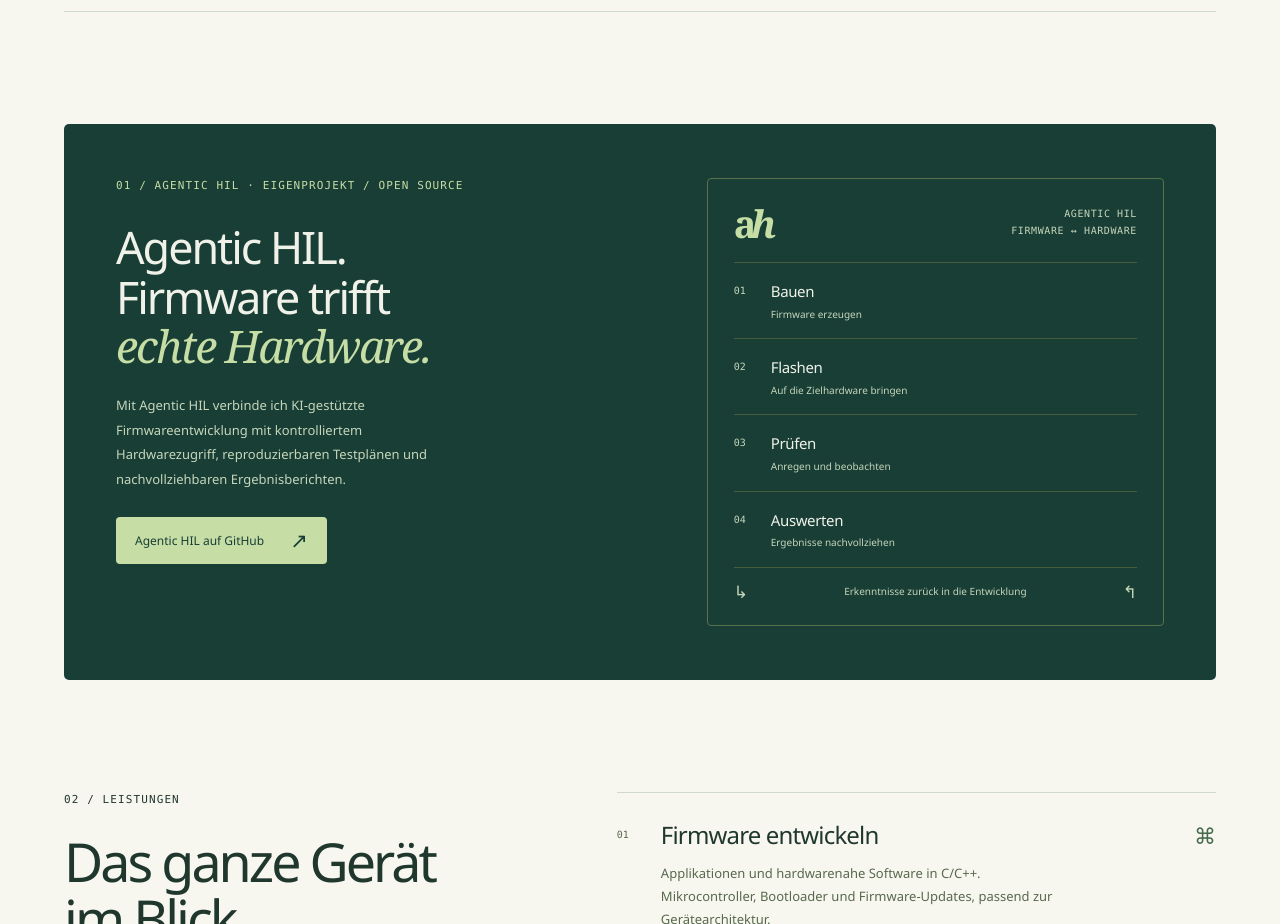
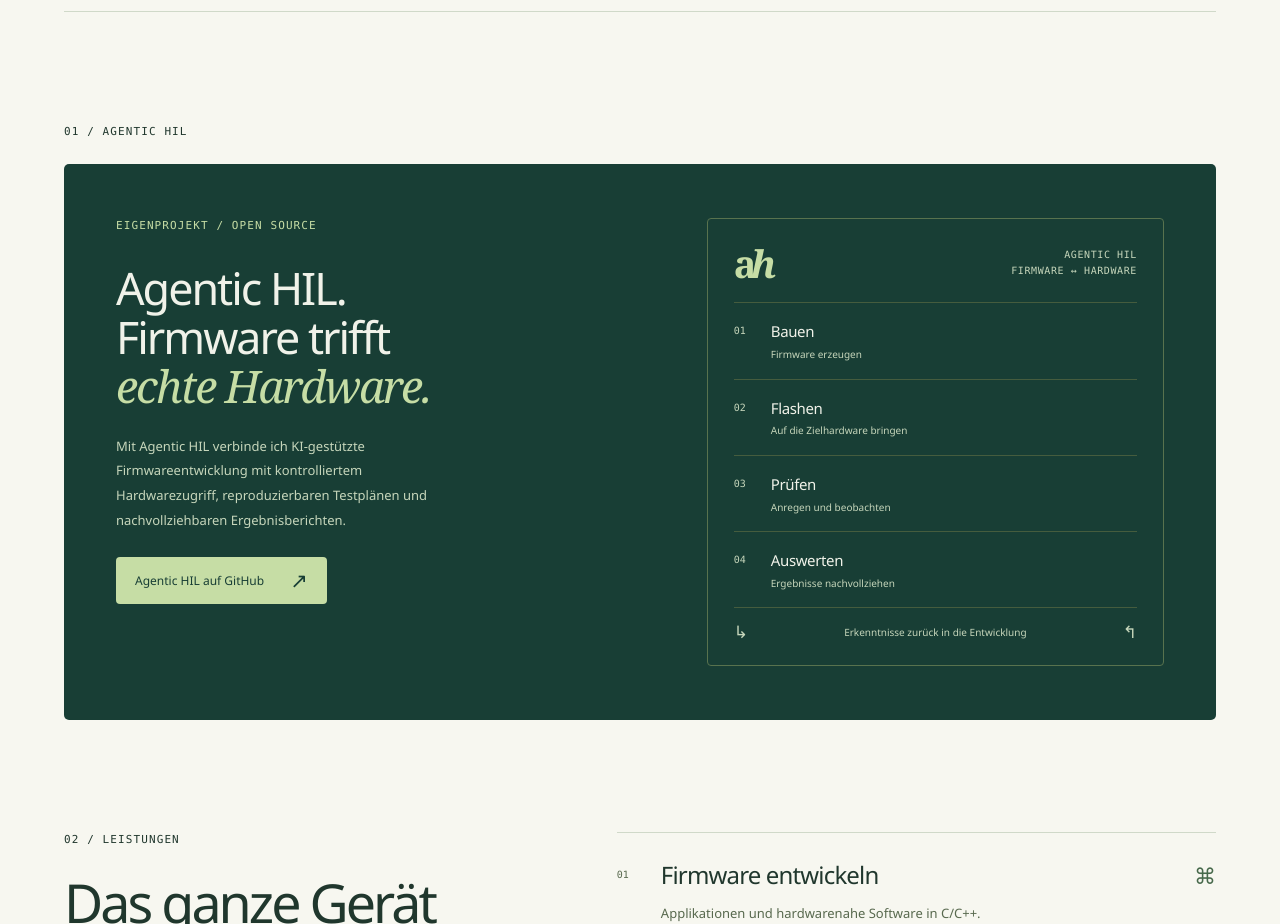
Before and after one commit to hp-8472/hannes-pauli.de, a website: page site/index.html in a window 1280 px wide. Shown: the part 840-1764 px from the top of the page. Drawn offline with Linux system fonts and the light colour scheme.

Commit message:
Webseite: Agentic-HIL-Abschnitt nummerieren

```diff
--- a/site/index.html
+++ b/site/index.html
@@ -86,8 +86,9 @@
     <div class="expertise-strip section-shell" aria-label="Technische Schwerpunkte"><span>Agentic HIL</span><span>C / C++</span><span>Hardware</span><span>Sensorik & Regelung</span><span>CAN & Modbus</span><span>Unit- & HIL-Tests</span></div>
 
     <section id="agentic-hil" class="hil-section section-shell section-space" aria-labelledby="hil-heading">
+      <p class="eyebrow hil-section-label">01 / Agentic HIL</p>
       <div class="hil-panel">
-        <div class="hil-copy"><p class="eyebrow">01 / Agentic HIL · Eigenprojekt / Open Source</p><h2 id="hil-heading">Agentic HIL.<br>Firmware trifft<br><em>echte Hardware.</em></h2><p>Mit Agentic HIL verbinde ich KI-gestützte Firmwareentwicklung mit kontrolliertem Hardwarezugriff, reproduzierbaren Testplänen und nachvollziehbaren Ergebnisberichten.</p><a class="button button-light" href="https://github.com/agentic-hil/agentic-hil" target="_blank" rel="noopener noreferrer">Agentic HIL auf GitHub <span aria-hidden="true">↗</span></a></div>
+        <div class="hil-copy"><p class="eyebrow">Eigenprojekt / Open Source</p><h2 id="hil-heading">Agentic HIL.<br>Firmware trifft<br><em>echte Hardware.</em></h2><p>Mit Agentic HIL verbinde ich KI-gestützte Firmwareentwicklung mit kontrolliertem Hardwarezugriff, reproduzierbaren Testplänen und nachvollziehbaren Ergebnisberichten.</p><a class="button button-light" href="https://github.com/agentic-hil/agentic-hil" target="_blank" rel="noopener noreferrer">Agentic HIL auf GitHub <span aria-hidden="true">↗</span></a></div>
         <div class="hil-diagram" aria-label="Iterativer Ablauf: Bauen, Flashen, Prüfen und Auswerten"><div class="hil-diagram-head"><span class="hil-mark">a<span>h</span></span><span>AGENTIC HIL<br>FIRMWARE ↔ HARDWARE</span></div><ol class="hil-steps"><li><span>01</span><strong>Bauen</strong><small>Firmware erzeugen</small></li><li><span>02</span><strong>Flashen</strong><small>Auf die Zielhardware bringen</small></li><li><span>03</span><strong>Prüfen</strong><small>Anregen und beobachten</small></li><li><span>04</span><strong>Auswerten</strong><small>Ergebnisse nachvollziehen</small></li></ol><div class="hil-loop"><span aria-hidden="true">↳</span> Erkenntnisse zurück in die Entwicklung <span aria-hidden="true">↰</span></div></div>
       </div>
     </section>
--- a/site/style.css
+++ b/site/style.css
@@ -100,3 +100,6 @@
 @media(max-width:1000px){.career-timeline>li{grid-template-columns:1fr;gap:8px}.career-timeline .career-period br{display:none}.career-content p{font-size:13px}}
 @media(max-width:600px){.profile-copy .career-label{margin-top:31px}.career-timeline>li{padding:21px 0}.career-content h3{font-size:20px}.career-content p{font-size:14px}}
 @media print{.career-timeline>li{break-inside:avoid;grid-template-columns:138px minmax(0,1fr);padding:14px 0}.career-timeline .career-period,.career-content p{color:var(--ink)}}
+
+.hil-section-label{margin-bottom:24px;color:var(--ink)}
+@media(max-width:600px){.hil-section-label{margin-bottom:20px}}
```
